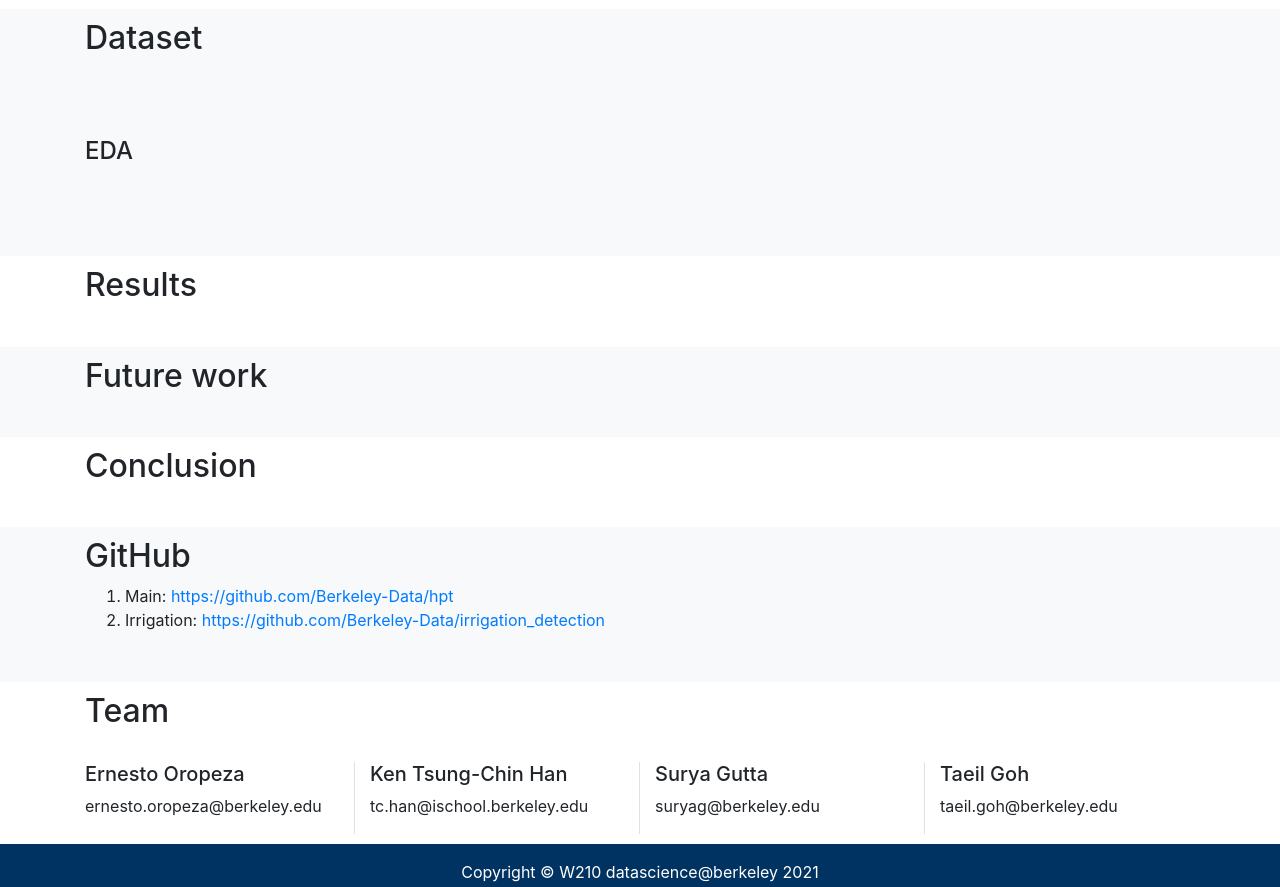
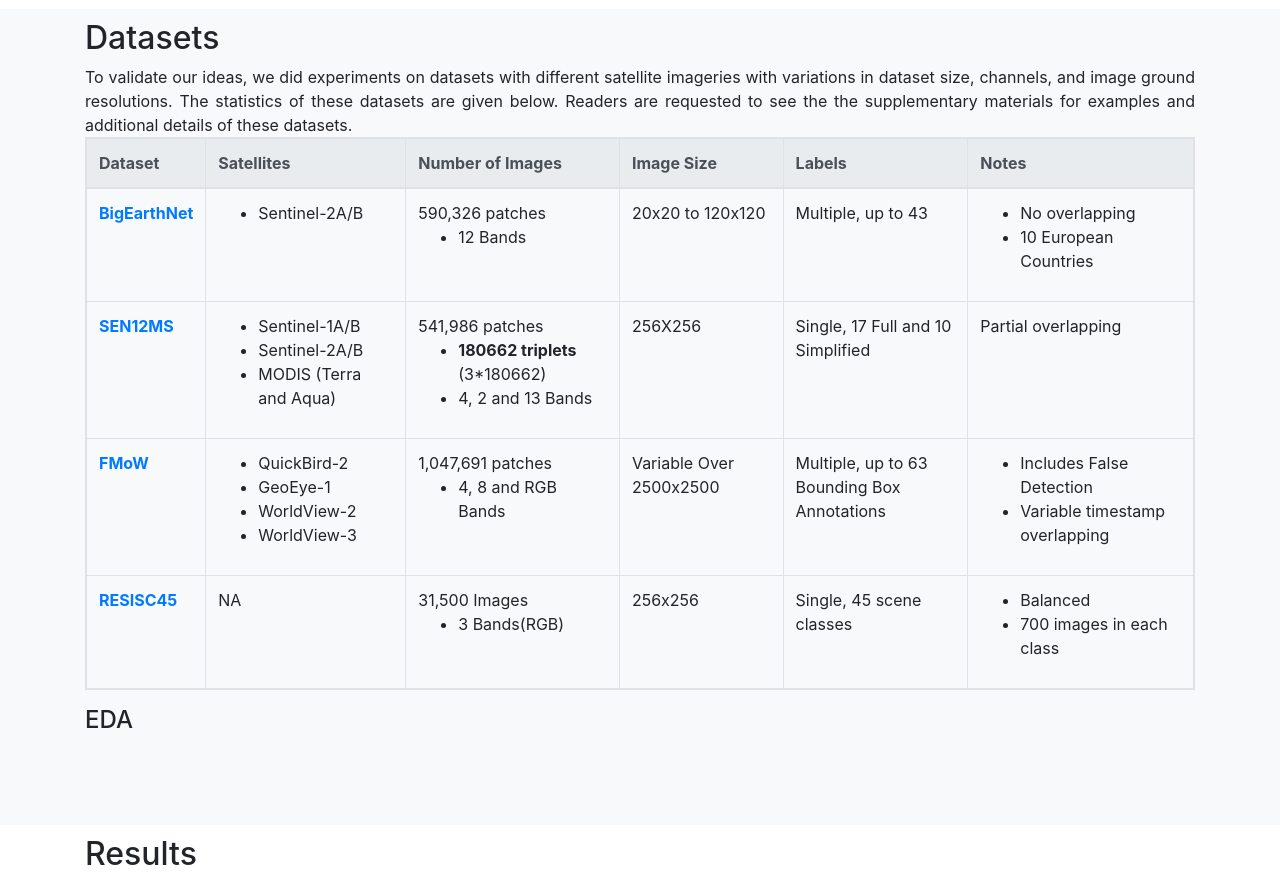
Before and after one commit to Berkeley-Data/hpt, a plain HTML site: page web/index.html in a window 1280 px wide. Shown: the part 1400-2287 px from the top of the page. Drawn offline with Linux system fonts and the light colour scheme.

Commit message:
Added datasets statistics

```diff
--- a/web/index.html
+++ b/web/index.html
@@ -61,7 +61,7 @@
                   <a class="nav-link js-scroll-trigger" href="#insight5">Solution</a>
                </li>
                <li class="nav-item">
-                  <a class="nav-link js-scroll-trigger" href="#insight6">Dataset</a>
+                  <a class="nav-link js-scroll-trigger" href="#insight6">Datasets</a>
                </li>
                <li class="nav-item">
                   <a class="nav-link js-scroll-trigger" href="#insight7">Results</a>
@@ -203,10 +203,109 @@
       <div class="container">
          <div class="row">
             <div class="col-lg-12 mx-auto">
-               <h2>Dataset</h2>
-               &nbsp;<br>
-               &nbsp;<br>
-               &nbsp;<br>
+               <h2>Datasets</h2>
+               To validate our ideas, we did experiments on datasets with different satellite imageries with variations
+               in dataset size, channels, and image ground resolutions.
+               The statistics of these datasets are given below. Readers are requested to see the the supplementary
+               materials for examples and additional details of these datasets.
+
+               <table class="table table-bordered table-hover table-responsive text-left">
+                  <thead class="thead-light">
+                     <tr>
+                        <th scope="col">Dataset</th>
+                        <th scope="col">Satellites</th>
+                        <th scope="col">Number of Images</th>
+                        <th scope="col">Image Size</th>
+                        <th scope="col">Labels</th>
+                        <th scope="col">Notes</th>
+                     </tr>
+                  </thead>
+                  <tbody>
+                     <tr>
+                        <th scope="row"><a href="https://arxiv.org/pdf/1902.06148.pdf" target='_blank'">BigEarthNet</a></th>
+                        <td>
+                           <ul>
+                              <li>Sentinel-2A/B</li>
+                           </ul>
+                        </td>
+                        <td>590,326 patches <ul>
+                              <li>12 Bands</li>
+                           </ul>
+                        </td>
+                        <td>20x20 to 120x120</td>
+                        <td>Multiple, up to 43</td>
+                        <td>
+                           <ul>
+                              <li>No overlapping</li>
+                              <li>10 European Countries</li>
+                           </ul>
+                        </td>
+                     </tr>
+                     <tr>
+                        <th scope=" row"><a href="https://arxiv.org/pdf/1906.07789.pdf" target='_blank'">SEN12MS</a></th>
+                        <td>
+                           <ul>
+                              <li>Sentinel-1A/B</li>
+                              <li>Sentinel-2A/B</li>
+                              <li>MODIS (Terra and Aqua)</li>
+                           </ul>
+                        </td>
+                        <td>541,986 patches <ul>
+                              <li><strong>180662 triplets</strong> (3*180662)</li>
+                              <li>4, 2 and 13 Bands</li>
+                           </ul>
+                        </td>
+                        <td>256X256</td>
+                        <td>Single, 17 Full and 10 Simplified</td>
+                        <td>Partial overlapping</td>
+                     </tr>
+                     <tr>
+                        <th scope=" row"><a href="https://arxiv.org/abs/1711.07846" target='_blank'">FMoW</a></th>
+                        <td>
+                           <ul>
+                              <li>QuickBird-2</li>
+                              <li>GeoEye-1</li>
+                              <li>WorldView-2</li>
+                              <li>WorldView-3</li>
+                           </ul>
+                        </td>
+                        <td>1,047,691 patches<ul>
+                              <li>4, 8 and RGB Bands</li>
+                           </ul>
+                        </td>
+                        <td>Variable
+                           Over 2500x2500</td>
+                        <td>Multiple, up to 63<br>
+                           Bounding Box Annotations
+                        </td>
+                        <td>
+                           <ul>
+                              <li>Includes False Detection</li>
+                              <li>Variable timestamp overlapping</li>
+                           </ul>
+                        </td>
+                     </tr>
+                     <tr>
+                        <th scope=" row"><a href="https://arxiv.org/ftp/arxiv/papers/1703/1703.00121.pdf"
+                                       target='_blank'">RESISC45</a></th>
+                        <td>NA</td>
+                        <td>31,500 Images<ul>
+                              <li>3 Bands(RGB)</li>
+                           </ul>
+                        </td>
+                        <td>256x256</td>
+                        <td>Single, 45 scene classes
+                        </td>
+                        <td>
+                           <ul>
+                              <li>Balanced</li>
+                              <li>700 images in each class</li>
+                           </ul>
+                        </td>
+                     </tr>
+                  </tbody>
+               </table>
+
                <h4>EDA</h4>
                &nbsp;<br>
                &nbsp;<br>
@@ -216,7 +315,7 @@
          </div>
       </div>
    </section>
-   <section id="insight7" style="padding: 10px 0;">
+   <section id=" insight7" style="padding: 10px 0;">
                                        <div class="container">
                                           <div class="row">
                                              <div class="col-lg-12 mx-auto">
```
Lines whose indentation alone changed are shown as unchanged.
